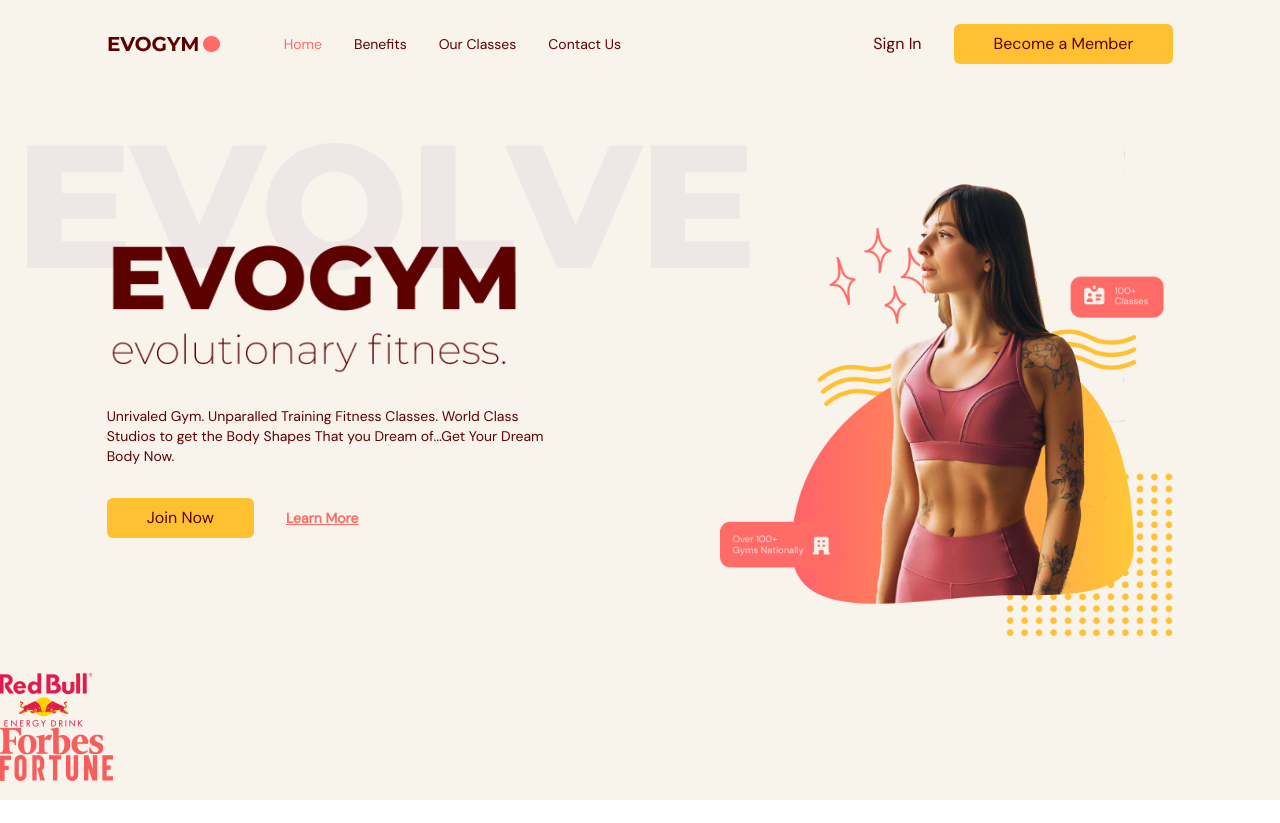
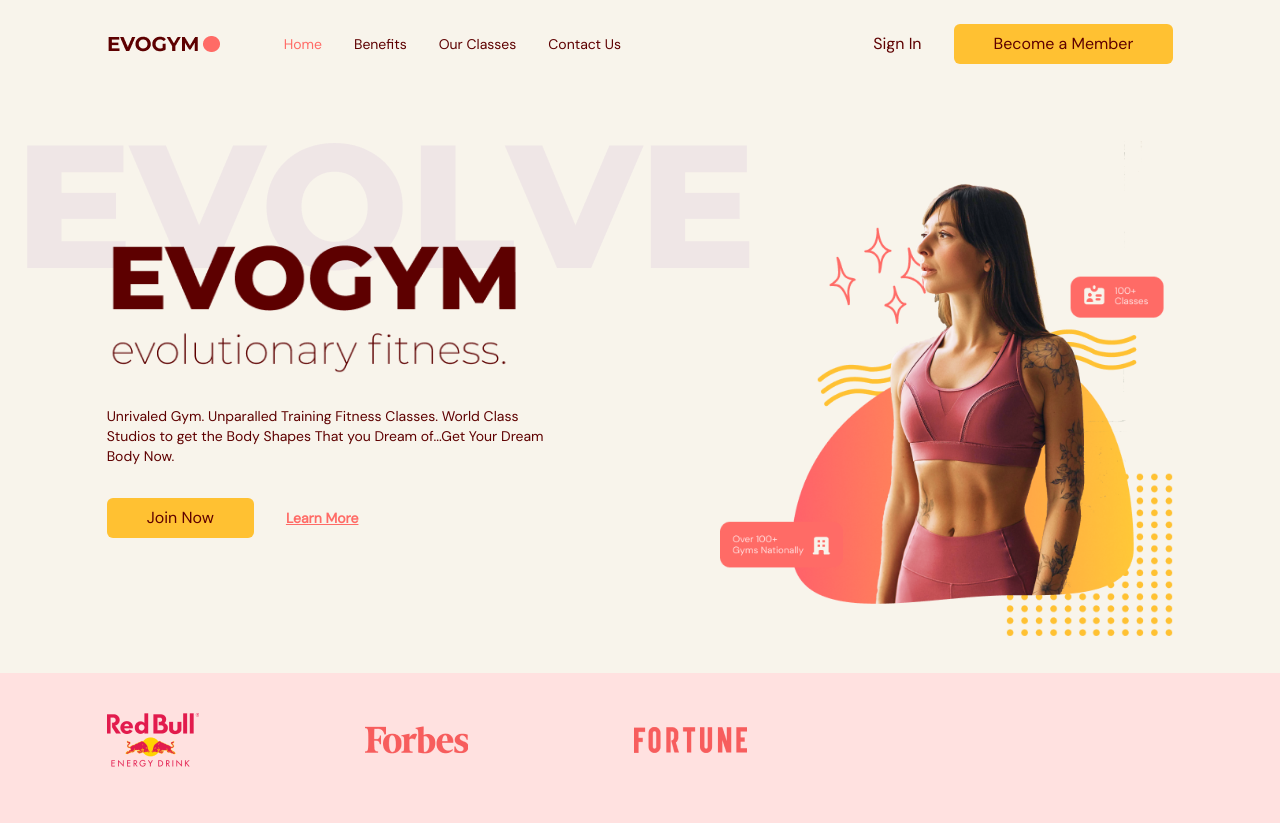
Before and after one commit to khaingthinzarthwe/gym, a React (Vite) app: page / in a window 1280 px wide. Before the commit the page ends 800 px from the top, so only its background shows below. Built offline with nearby package versions, Linux system fonts and the light colour scheme.

Commit message:
Styling Sponsors

```diff
--- a/src/scenes/home/index.tsx
+++ b/src/scenes/home/index.tsx
@@ -53,9 +53,9 @@
         </div>
         {/* SPONSORS */}
         {isAboveMediumScreens && (
-        <div>
-            <div>
-                <div>
+        <div className='h-[150px] w-full bg-primary-100 py-10'>
+            <div className='mx-auto w-5/6'>
+                <div className='flex w-3/5 items-center justify-between gap-8'>
                     <img alt='redbull-sponsor' src={SponsorRedBull} />
                     <img alt='forbes-sponsor' src={SponsorForbes} />
                     <img alt='fortune-sponsor' src={SponsorFoutune} />
```
